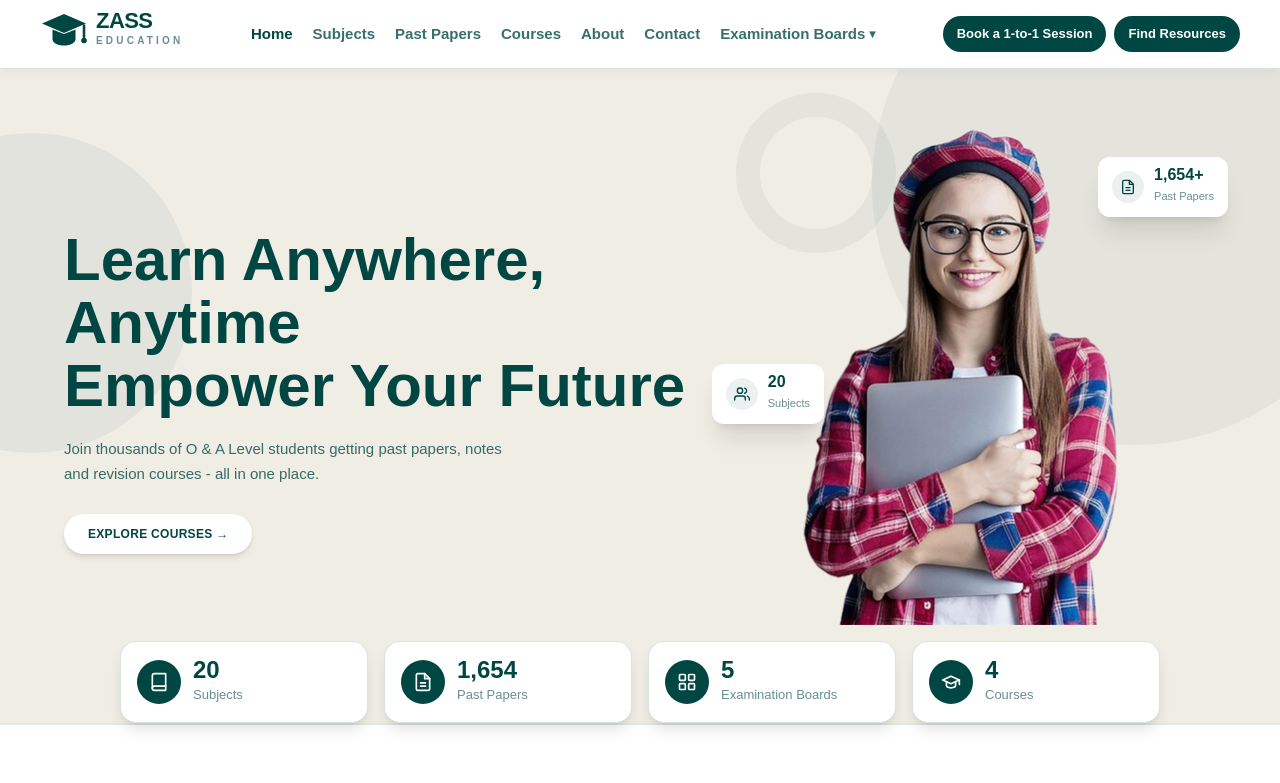
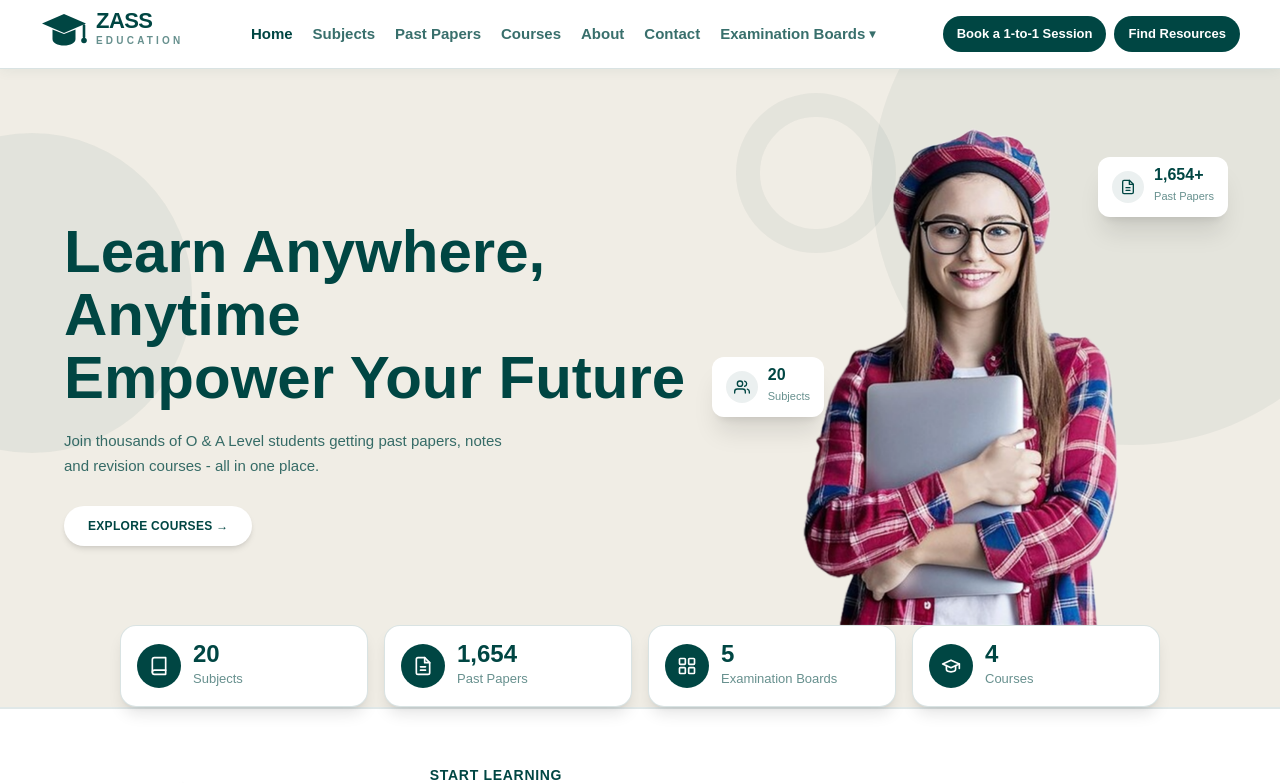
Before and after one commit to Hateem-Hussain-01/zass-education, a Next.js app: page / in a window 1280 px wide. Shown: the top 783 px of the page. Built offline with nearby package versions, Linux system fonts and the light colour scheme.

Commit message:
Hero: photo bottom touches stats strip (pb-8 -> pb-4), no gap

```diff
--- a/app/page.tsx
+++ b/app/page.tsx
@@ -186,10 +186,11 @@ export default function HomePage() {
               </Link>
             </div>
           </div>
-          <div className="relative flex shrink-0 items-center justify-center pb-8 md:items-end">
-            {/* Student photo: its bottom edge sits clear ABOVE the stats
-                strip's top edge (strip overlaps the hero bottom by 16px),
-                so no stats card ever covers any part of her. */}
+          <div className="relative flex shrink-0 items-center justify-center pb-4 md:items-end">
+            {/* Student photo: its bottom edge lands EXACTLY on the stats
+                strip's top edge (strip overlaps the hero bottom by 16px,
+                photo column has 16px bottom padding) — touching, no gap,
+                and no stats card covers any part of her. */}
             <div className="animate-zass-rise">
               {/* eslint-disable-next-line @next/next/no-img-element */}
               <img
```
